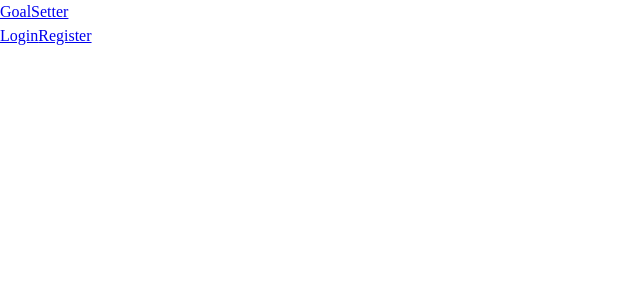
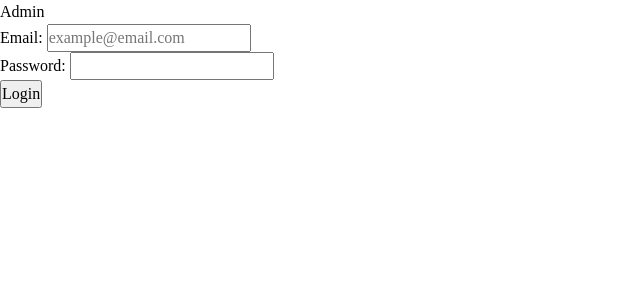
Before and after one commit to maharjansuren37/do-your-astro-v1, a React (Create React App) app in the folder client/: page / in a window 1280 px wide. Shown: the top 300 px of the page, without its empty margins (0-640 px from the left). Built offline with nearby package versions, Linux system fonts and the light colour scheme.

Commit message:
added login form

```diff
--- a/client/src/App.js
+++ b/client/src/App.js
@@ -21,7 +21,7 @@ const router = createBrowserRouter(
       <Route path="/admin" element={<Admin />}>
 
       </Route> */}
-      <Route path="/" element={<AdminLayout />}>
+      <Route path="/" element={<Admin />}>
         <Route path="/dashboard" element={<Dashboard />} />
         <Route path="/login" element={<Login />}></Route>
         <Route path="/register" element={<Register />}></Route>
--- /dev/null
+++ b/client/src/components/LoginForm.js
@@ -0,0 +1,48 @@
+import { useState } from "react"
+
+export default function LoginForm() {
+    // const [input, setInput] = useState({
+    //     email: '',
+    //     password: ''
+    // });
+
+    const [email, setEmail] = useState('');
+    const [password, setPassword] = useState('');
+
+    // const handleInput = (e) => {
+    //     const { email, password } = e.target;
+
+    //     setInput((prev) => ({
+    //         ...prev,
+    //         [name]: value
+    //     }))
+    // }
+
+    return (
+        <form>
+            <div className="form-control">
+                <label htmlFor="email">Email: </label>
+                <input
+                    type="text"
+                    placeholder="example@email.com"
+                    name="email"
+                    aria-describedby="user-email"
+                    aria-invalid="false"
+                    onChange={(e) => setEmail(e.target.value)}
+                    value={email}
+                    required />
+            </div>
+            <div className="form-control">
+                <label htmlFor="password">Password: </label>
+                <input
+                    type="password"
+                    name="password"
+                    aria-describedby="user-password"
+                    aria-invalid="false"
+                    onChange={(e) => setPassword(e.target.value)}
+                    required />
+            </div>
+            <button type="submit">Login</button>
+        </form>
+    )
+}
--- a/client/src/pages/Admin.js
+++ b/client/src/pages/Admin.js
@@ -1,5 +1,13 @@
+import LoginForm from "../components/LoginForm";
+
 export default function Admin() {
     return (
-        <h1>Admin</h1>
+        <>
+            <div>
+                <div>Admin</div>
+                <LoginForm />
+            </div>
+
+        </>
     )
 }
```
